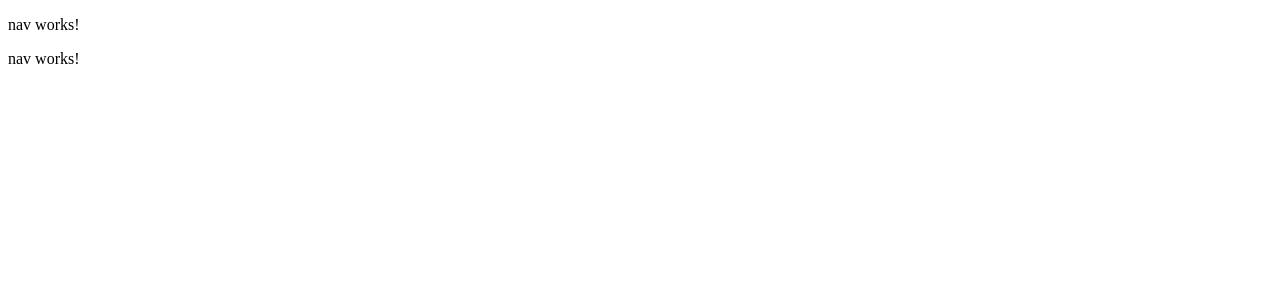
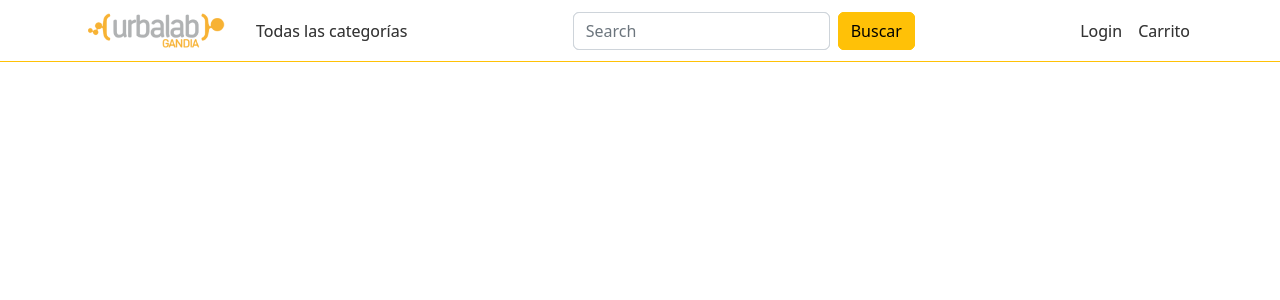
Before and after one commit to adria-vidal/ecommerce-angular, an Angular app: page /nav in a window 1280 px wide. Shown: the top 300 px of the page. Built offline with nearby package versions, Linux system fonts and the light colour scheme.

Commit message:
Estructura básica html/css nav.component

```diff
--- a/src/app/elements/nav/nav.component.css
+++ b/src/app/elements/nav/nav.component.css
@@ -0,0 +1,3 @@
+.navbar-brand img{
+  width: 150px;
+}
--- a/src/app/elements/nav/nav.component.html
+++ b/src/app/elements/nav/nav.component.html
@@ -1 +1,38 @@
-<p>nav works!</p>
+<div class="container-fluid">
+  <!-- Navbar -->
+  <nav class="navbar navbar-expand-md navbar-light border-1 border-bottom border-warning fixed-top">
+    <div class="container">
+      <!-- Branding -->
+      <a href="#" class="navbar-brand">
+        <img src="assets/logo.png" alt="logo Urbalab" />
+      </a>
+      <button type="button" class="navbar-toggler" data-bs-toggle="collapse" data-bs-target="#MenuNavegacion">
+        <span class="navbar-toggler-icon"></span>
+      </button>
+      <div id="MenuNavegacion" class="collapse navbar-collapse">
+        <ul class="navbar-nav me-auto">
+            <li class="nav-item dropdown">
+                <a class="nav-link dropdown-tpggle" href="#" role="button" data-bs-toggle="dropdown">
+                    Todas las categorías
+                </a>
+                <ul class="dropdown-menu">
+                <li class="nav-item"><a class="nav-link" href="#">Electrónica</a></li>
+                <li class="nav-item"><a class="nav-link" href="#">Relojes</a></li>
+                <li class="nav-item"><a class="nav-link" href="#">Ropa</a></li>
+                </ul>
+            </li>
+        </ul>
+        <form class="d-flex" role="search">
+            <input class="form-control me-2" type="search" placeholder="Search" aria-label="Search">
+            <button class="btn btn-warning" type="submit">Buscar</button>
+          </form>
+      </div>
+      <div id="MenuNavegacion" class="collapse navbar-collapse">
+        <ul class="navbar-nav ms-auto">
+            <li class="nav-item"><a class="nav-link" href="#">Login</a></li>
+            <li class="nav-item"><a class="nav-link" href="#">Carrito</a></li>
+        </ul>
+      </div>
+    </div>
+  </nav>
+</div>
--- a/src/index.html
+++ b/src/index.html
@@ -1,11 +1,24 @@
-<!doctype html>
+<!DOCTYPE html>
 <html lang="en">
   <head>
-  <meta charset="utf-8">
+    <meta charset="utf-8" />
     <title>EcommerceAngular</title>
-  <base href="/">
-  <meta name="viewport" content="width=device-width, initial-scale=1">
-  <link rel="icon" type="image/x-icon" href="favicon.ico">
+    <base href="/" />
+    <meta name="viewport" content="width=device-width, initial-scale=1" />
+    <link rel="icon" type="image/x-icon" href="favicon.ico" />
+    <!-- CSS only -->
+    <link
+      href="https://cdn.jsdelivr.net/npm/bootstrap@5.2.3/dist/css/bootstrap.min.css"
+      rel="stylesheet"
+      integrity="sha384-rbsA2VBKQhggwzxH7pPCaAqO46MgnOM80zW1RWuH61DGLwZJEdK2Kadq2F9CUG65"
+      crossorigin="anonymous"
+    />
+    <!-- JavaScript Bundle with Popper -->
+    <script
+      src="https://cdn.jsdelivr.net/npm/bootstrap@5.2.3/dist/js/bootstrap.bundle.min.js"
+      integrity="sha384-kenU1KFdBIe4zVF0s0G1M5b4hcpxyD9F7jL+jjXkk+Q2h455rYXK/7HAuoJl+0I4"
+      crossorigin="anonymous"
+    ></script>
   </head>
   <body>
     <app-root></app-root>
```
Also changed, not shown: src/assets/logo.png (added). Lines whose indentation alone changed are shown as unchanged.
